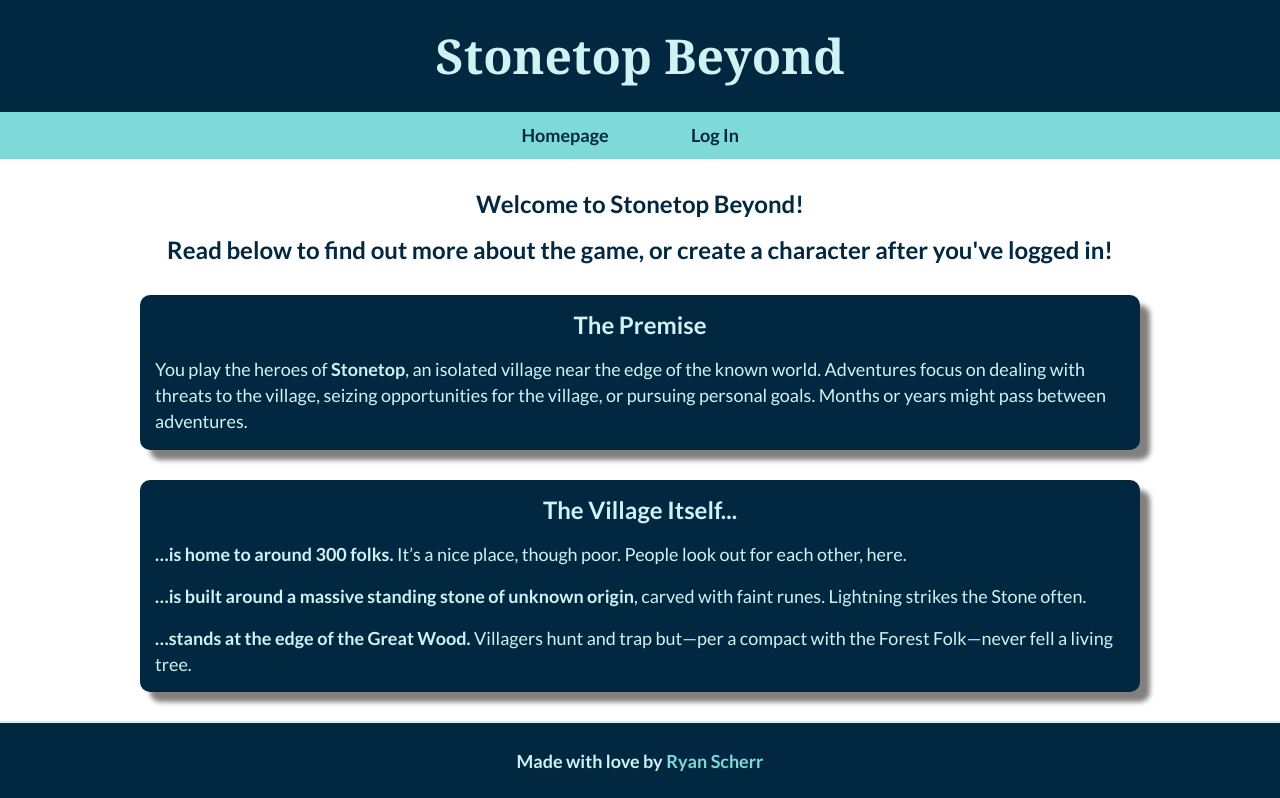
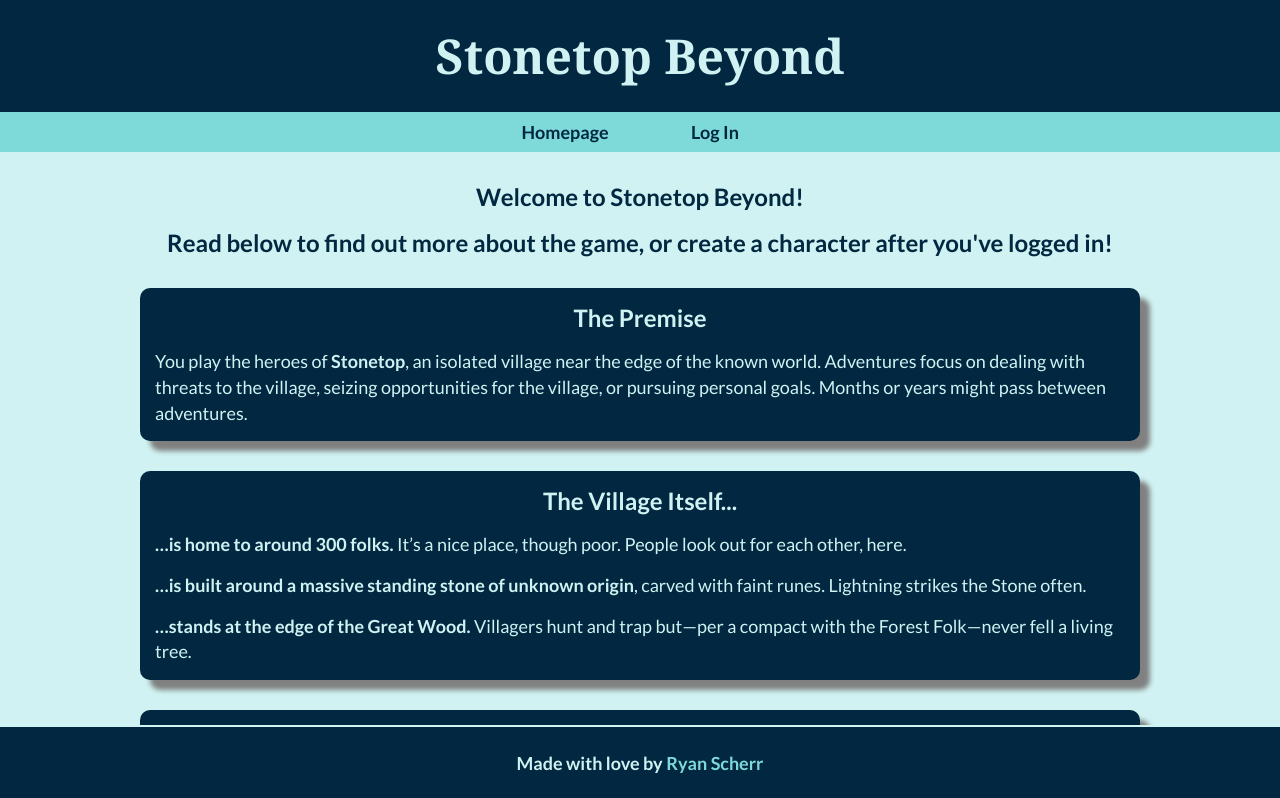
Before and after one commit to ryanascherr/stonetop-beyond, a React (Create React App) app in the folder client/: page / in a window 1280 px wide. Shown: the top 798 px of the page. Built offline with nearby package versions, Linux system fonts and the light colour scheme.

Commit message:
Changed background color and removed code.

```diff
--- a/client/src/style.css
+++ b/client/src/style.css
@@ -7,16 +7,16 @@
 }
 
 body {
-    background-color: var(black);
+    background-color: var(--off-white);
     color: var(--darkest-blue);
 }
 
-* {
+/* * {
     padding: 0;
     margin: 0;
     box-sizing: border-box;
     line-height: 1.5;
-}
+} */
 
 h1, h2, h3, h4, h5, h6, p {
     margin: 0;
```
